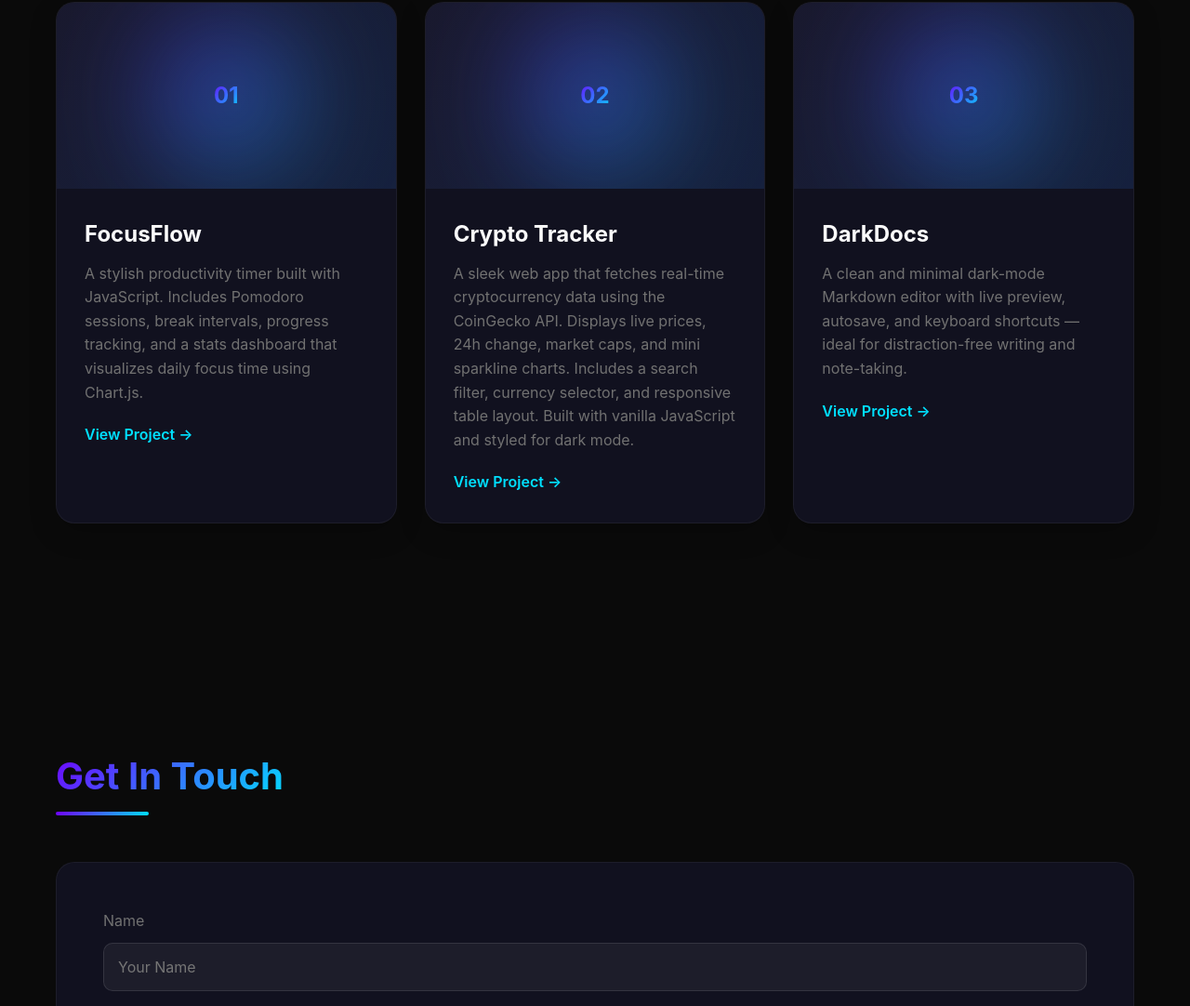
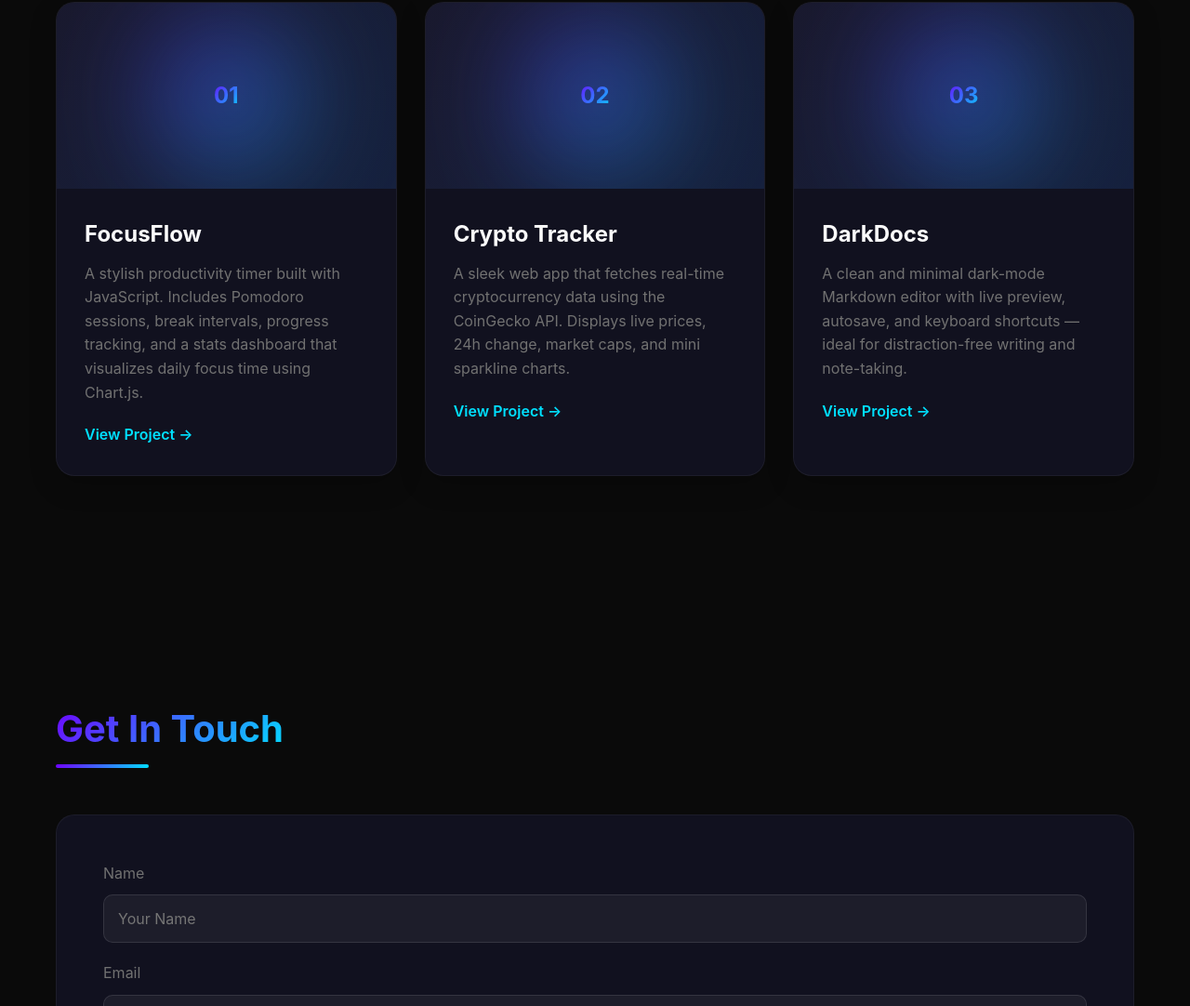
Before and after one commit to Samsku/samsku.github.io, a plain HTML site: page index.html in a window 1280 px wide. Shown: the part 1875-2957 px from the top of the page at 93% size. Drawn offline with Linux system fonts and the light colour scheme.

Commit message:
Update index.html

```diff
--- a/index.html
+++ b/index.html
@@ -754,7 +754,7 @@
                 <div class="project-info">
                     <h3 class="project-title">Crypto Tracker</h3>
                     <p class="project-description">
-                        A sleek web app that fetches real-time cryptocurrency data using the CoinGecko API. Displays live prices, 24h change, market caps, and mini sparkline charts. Includes a search filter, currency selector, and responsive table layout. Built with vanilla JavaScript and styled for dark mode.
+                        A sleek web app that fetches real-time cryptocurrency data using the CoinGecko API. Displays live prices, 24h change, market caps, and mini sparkline charts.
                     </p>
                     <a href="#" class="project-link">View Project →</a>
                 </div>
```
